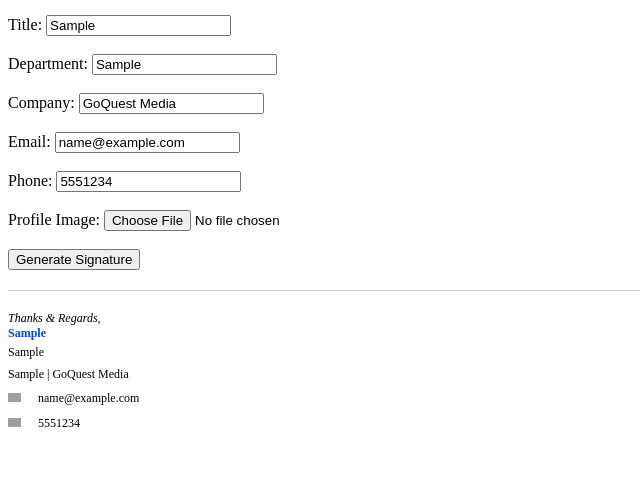
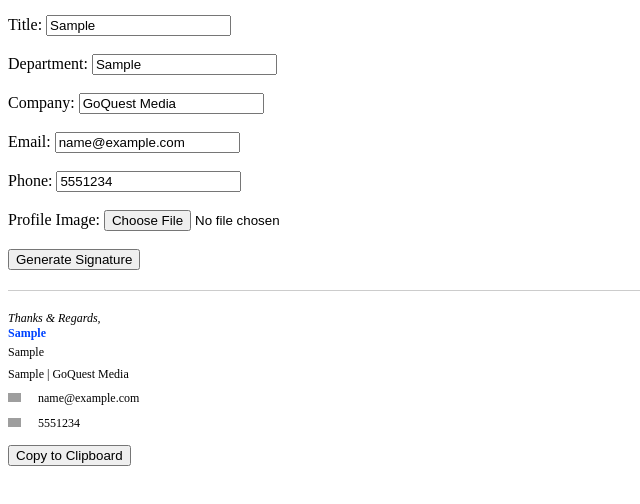
Before and after one commit to Developer-GoQuestMedia/Basic-Generator, a plain HTML site: page index.html in a window 1280 px wide. Both pictures are taken after typing "Sample", "Sample", "Sample", "name@example.com", "5551234" into the empty fields and a click on the button "Generate Signature". Shown: the part 104-608 px from the top of the page, without its empty margins (0-640 px from the left). Drawn offline with Linux system fonts and the light colour scheme; grey boxes are pictures that could not be loaded.

Commit message:
copy buttom

```diff
--- a/index.html
+++ b/index.html
@@ -72,8 +72,27 @@
     <hr style="margin: 20px 0; border: none; border-top: 1px solid #ccc;">
 
     <div id="signatureOutput" style="margin-top: 20px;"></div>
+    <button id="copyButton" onclick="copySignature()" style="display: none; margin-top: 10px;">Copy to Clipboard</button>
 
     <script>
+        function copySignature() {
+            const signatureDiv = document.getElementById('signatureOutput');
+            const range = document.createRange();
+            range.selectNode(signatureDiv);
+            window.getSelection().removeAllRanges();
+            window.getSelection().addRange(range);
+
+            try {
+                document.execCommand('copy');
+                alert('Signature copied to clipboard!');
+            } catch (err) {
+                console.error('Failed to copy signature:', err);
+                alert('Failed to copy signature. Please try again.');
+            }
+
+            window.getSelection().removeAllRanges();
+        }
+
         function generateSignature() {
             const name = document.getElementById('name').value;
             const title = document.getElementById('title').value;
@@ -159,6 +178,7 @@
                 `;
 
                 document.getElementById('signatureOutput').innerHTML = signatureHTML;
+                document.getElementById('copyButton').style.display = 'block'; // Show copy button after generating
             }
         }
     </script>
```
